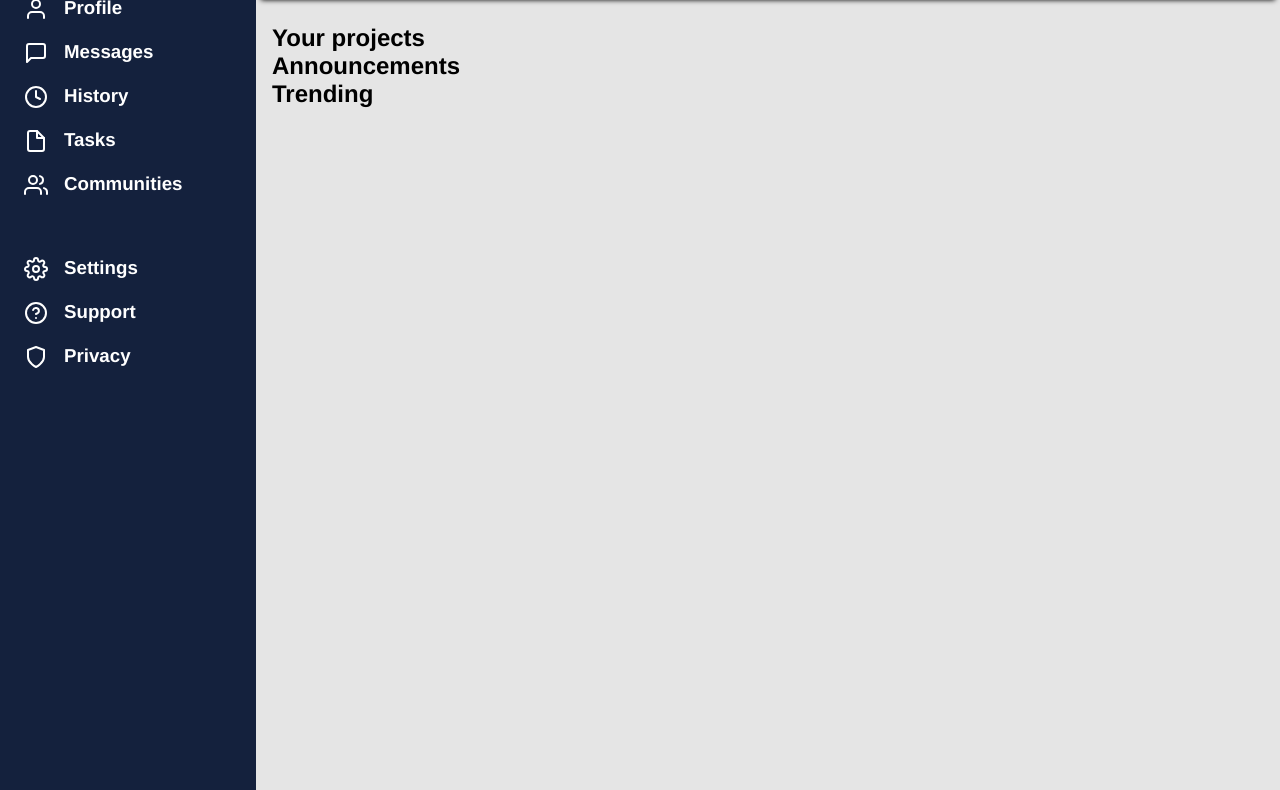
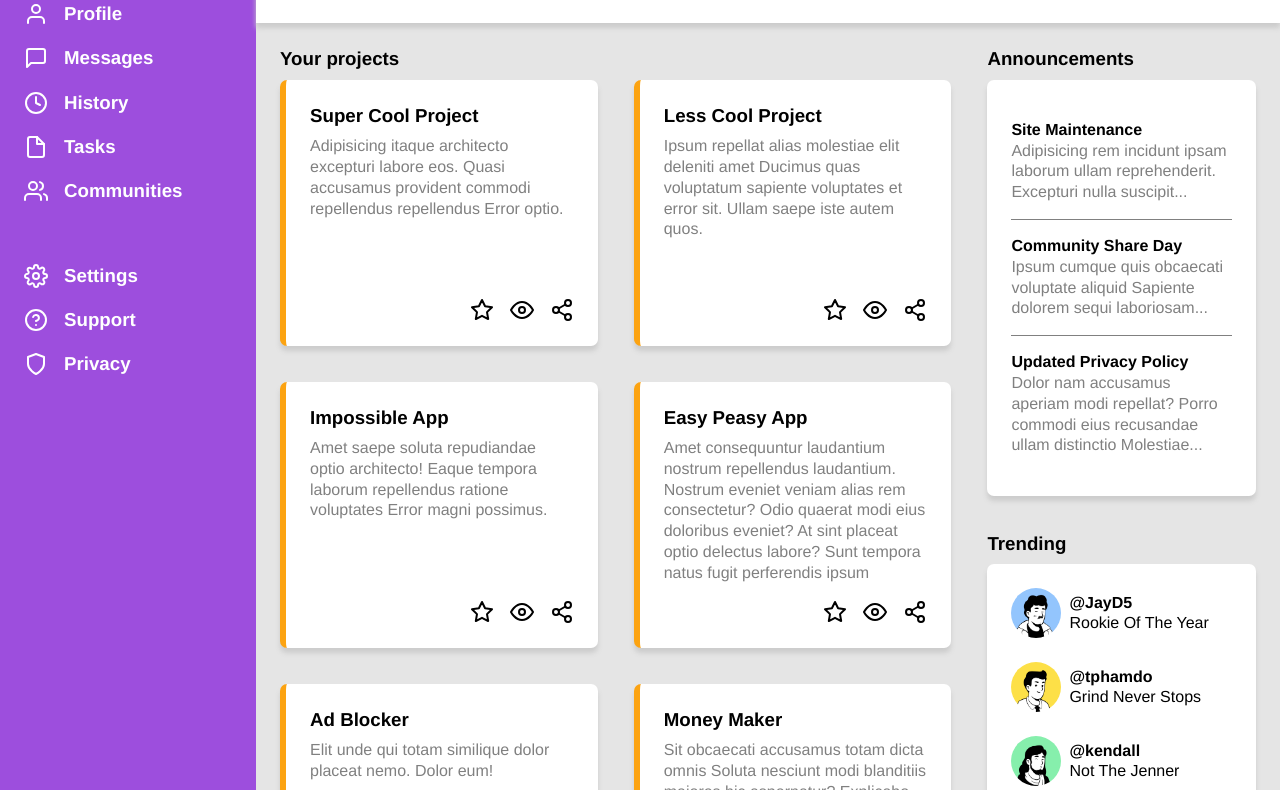
Before and after one commit to tphamdo/admin-dashboard, a plain HTML site: page index.html in a window 1280 px wide. Shown: the part 168-958 px from the top of the page. Drawn offline with Linux system fonts and the light colour scheme.

Commit message:
Add project section, annoucements section, and trending section

```diff
--- a/index.html
+++ b/index.html
@@ -4,6 +4,7 @@
     <meta charset="UTF-8">
     <title>Admin Dashboard</title>
     <link rel="stylesheet" href="styles.css">
+    <script src="script.js" defer></script>
   </head>
   <body>
     <div class="sidebar">
@@ -54,40 +55,46 @@
     </div>
     <div class="header">
       <div class="top">
-        <div class="search">
+        <!-- <div class="search"> -->
   <svg xmlns="http://www.w3.org/2000/svg" width="24" height="24" viewBox="0 0 24 24" fill="none" stroke="currentColor" stroke-width="2" stroke-linecap="round" stroke-linejoin="round" class="feather feather-search"><circle cx="11" cy="11" r="8"></circle><line x1="21" y1="21" x2="16.65" y2="16.65"></line></svg>
           <input type="text">
-        </div>
-        <div class="profile">
+        <!-- </div> -->
+        <!-- <div class="profile"> -->
           <svg xmlns="http://www.w3.org/2000/svg" width="24" height="24" viewBox="0 0 24 24" fill="none" stroke="currentColor" stroke-width="2" stroke-linecap="round" stroke-linejoin="round" class="feather feather-bell"><path d="M18 8A6 6 0 0 0 6 8c0 7-3 9-3 9h18s-3-2-3-9"></path><path d="M13.73 21a2 2 0 0 1-3.46 0"></path></svg>
           <img class="avatar" src="images/avatar-1.png" alt="Profile pic">
-          <h3 class="profile-name">Morgan Oakley</h3>
-        </div>
+          <h3 class="profile-name">Trueman Phamdo</h3>
+        <!-- </div> -->
       </div>
       <div class="bottom">
         <div class="hello">
           <img class="avatar" src="images/avatar-1.png" alt="Profile pic">
           <div>
             <p class="hi">Hi there,</p>
-            <h2 class="username">Morgan Oakley (@morgan)</h2>
+            <h2 class="username">Trueman Phamdo (@tphamdo)</h2>
           </div>
         </div>
         <ul class="buttons">
-          <li><button>New</button></li>
-          <li><button>Upload</button></li>
-          <li><button>Share</button></li>
+          <li><button onclick="alert('this button does not work yet :)');">New</button></li>
+          <li><button onclick="alert('this button does not work yet :)');">Upload</button></li>
+          <li><button onclick="alert('this button does not work yet :)');">Share</button></li>
         </ul>
       </div>
     </div>
     <div class="main">
-      <div class="info-section projects">
-        <h2>Your projects</h2>
+      <div class="projects-section info-section">
+        <h2 class="section-name">Your projects</h2>
+        <div class="projects">
+        </div>
       </div>
-      <div class="info-section announcements">
-        <h2>Announcements</h2>
+      <div class="announcements-section info-section">
+        <h2 class="section-name">Announcements</h2>
+        <div class="announcements">
+        </div>
       </div>
-      <div class="info-section trending">
-        <h2>Trending</h2>
+      <div class="trending-section info-section">
+        <h2 class="section-name">Trending</h2>
+        <div class="trending-users">
+        </div>
       </div>
     </div>
   </body>
--- /dev/null
+++ b/script.js
@@ -0,0 +1,167 @@
+/* Add project cards to html */
+
+const projectsContainer = document.querySelector(".projects");
+const starSvg = `<svg xmlns="http://www.w3.org/2000/svg" width="24" height="24" viewBox="0 0 24 24" fill="none" stroke="currentColor" stroke-width="2" stroke-linecap="round" stroke-linejoin="round" class="feather feather-star"><polygon points="12 2 15.09 8.26 22 9.27 17 14.14 18.18 21.02 12 17.77 5.82 21.02 7 14.14 2 9.27 8.91 8.26 12 2"></polygon></svg>`
+const eyeSvg = `<svg xmlns="http://www.w3.org/2000/svg" width="24" height="24" viewBox="0 0 24 24" fill="none" stroke="currentColor" stroke-width="2" stroke-linecap="round" stroke-linejoin="round" class="feather feather-eye"><path d="M1 12s4-8 11-8 11 8 11 8-4 8-11 8-11-8-11-8z"></path><circle cx="12" cy="12" r="3"></circle></svg>`
+const shareSvg = `<svg xmlns="http://www.w3.org/2000/svg" width="24" height="24" viewBox="0 0 24 24" fill="none" stroke="currentColor" stroke-width="2" stroke-linecap="round" stroke-linejoin="round" class="feather feather-share-2"><circle cx="18" cy="5" r="3"></circle><circle cx="6" cy="12" r="3"></circle><circle cx="18" cy="19" r="3"></circle><line x1="8.59" y1="13.51" x2="15.42" y2="17.49"></line><line x1="15.41" y1="6.51" x2="8.59" y2="10.49"></line></svg>`
+
+
+const projects = [
+    {
+        name: "Super Cool Project",
+        description: "Adipisicing itaque architecto excepturi labore eos. Quasi accusamus provident commodi repellendus repellendus Error optio.",
+    },
+    {
+        name: "Less Cool Project",
+        description: "Ipsum repellat alias molestiae elit deleniti amet Ducimus quas voluptatum sapiente voluptates et error sit. Ullam saepe iste autem quos.",
+    },
+    {
+        name: "Impossible App",
+        description: "Amet saepe soluta repudiandae optio architecto! Eaque tempora laborum repellendus ratione voluptates Error magni possimus.",
+    },
+    {
+        name: "Easy Peasy App",
+        description: "Amet consequuntur laudantium nostrum repellendus laudantium. Nostrum eveniet veniam alias rem consectetur? Odio quaerat modi eius doloribus eveniet? At sint placeat optio delectus labore? Sunt tempora natus fugit perferendis ipsum",
+    },
+    {
+        name: "Ad Blocker",
+
+        description: "Elit unde qui totam similique dolor placeat nemo. Dolor eum!",
+    },
+    {
+        name: "Money Maker",
+        description: "Sit obcaecati accusamus totam dicta omnis Soluta nesciunt modi blanditiis maiores hic aspernatur? Explicabo nesciunt reprehenderit odit veniam velit. Saepe saepe vel placeat illum provident?",
+    },
+];
+
+
+projects.forEach(project => {
+    let projectCard = createProjectCard(project);
+    projectsContainer.appendChild(projectCard);
+});
+
+function createProjectCard(project) {
+    let card = document.createElement('div');
+    let name = document.createElement('h3');
+    let description = document.createElement('p');
+    card.classList.add("card");
+
+    name.textContent = project.name
+    name.classList.add("name");
+
+    description.textContent = project.description;
+    description.classList.add("description");
+
+    card.appendChild(name);
+    card.appendChild(description);
+
+    addIcons(card);
+
+    return card;
+}
+
+function addIcons(card) {
+    let icons = document.createElement('div');
+    icons.classList.add("icons")
+    icons.innerHTML = starSvg + eyeSvg + shareSvg;
+   card.appendChild(icons);
+}
+
+
+/* Add announcement cards to html */
+
+const announcementsContainer = document.querySelector(".announcements");
+const announcements = [
+    {
+        title: "Site Maintenance",
+        description: "Adipisicing rem incidunt ipsam laborum ullam reprehenderit. Excepturi nulla suscipit..."
+    },
+    {
+        title: "Community Share Day",
+        description: "Ipsum cumque quis obcaecati voluptate aliquid Sapiente dolorem sequi laboriosam..."
+    },
+    {
+        title: "Updated Privacy Policy",
+        description: "Dolor nam accusamus aperiam modi repellat? Porro commodi eius recusandae ullam distinctio Molestiae..."
+    },
+]
+
+announcements.forEach((announcement) => {
+    let card = createAnnouncementCard(announcement);
+    announcementsContainer.appendChild(card);
+});
+
+function createAnnouncementCard(announcement) {
+    let card = document.createElement('div');
+    card.classList.add("announcement-card");
+
+    let title = document.createElement('h4');
+    title.classList.add("title");
+    title.textContent = announcement.title;
+
+    let description = document.createElement('p');
+    description.classList.add("description");
+    description.textContent = announcement.description;
+
+    card.appendChild(title);
+    card.appendChild(description);
+
+    return card;
+}
+
+/* Add trending cards to html */
+
+const trendingUsersContainer = document.querySelector(".trending-users");
+const trendingUsers = [
+    {
+        username: "@JayD5",
+        description: "Rookie Of The Year",
+        avatar: "images/avatar-2.png",
+    },
+    {
+        username: "@tphamdo",
+        description: "Grind Never Stops",
+        avatar: "images/avatar-1.png",
+    },
+    {
+        username: "@kendall",
+        description: "Not The Jenner",
+        avatar: "images/avatar-3.png",
+    },
+    {
+        username: "@kawhi",
+        description: "On The Bench",
+        avatar: "images/avatar-4.png",
+    },
+]
+
+trendingUsers.forEach((user) => {
+    let card = createUsersCard(user);
+    trendingUsersContainer.appendChild(card);
+});
+
+function createUsersCard(user) {
+    let card = document.createElement('div');
+    card.classList.add("user-card");
+
+    let avatar = document.createElement('img');
+    avatar.classList.add("avatar");
+    avatar.setAttribute("src", user.avatar);
+
+    let div = document.createElement('div');
+
+    let username = document.createElement('h4');
+    username.classList.add("username");
+    username.textContent = user.username;
+
+    let description = document.createElement('p');
+    description.classList.add("description");
+    description.textContent = user.description;
+
+    card.appendChild(avatar);
+    div.appendChild(username);
+    div.appendChild(description);
+    card.appendChild(div);
+
+    return card;
+}
--- a/styles.css
+++ b/styles.css
@@ -8,10 +8,18 @@
 
 :root { /* color theme 2 */
   --color-1: #000000;
-  --color-2: #14213D;
+  --color-2: #9D4EDD;
+  /* --color-2: #14213D; */
   --color-3: #FCA311;
   --color-4: #E5E5E5;
   --color-5: #FFFFFF;
+  --color-6: #808080;
+}
+
+*,
+*::before,
+*::after {
+    box-sizing: border-box;
 }
 
 * {
@@ -27,6 +35,7 @@ body {
   "sidebar main";
   font-family: "Helvetica", "monospace", "sans-serif", "serif";
   font-size: 16px;
+  line-height: 1.3;
 }
 
 .sidebar {
@@ -66,7 +75,7 @@ body {
   background-color: var(--color-5);
   grid-area: header;
   padding: 16px 64px;
-  box-shadow: 0 5px 5px -5px var(--color-1);
+  box-shadow: 0px 5px 5px 0px #ccc;
   position: relative;
   z-index: 1;
 
@@ -74,27 +83,30 @@ body {
     display: flex;
     /*grid-template-columns: 2fr 1fr;*/
     align-items: center;
-    justify-content: space-between;
+    justify-content: start;
     margin-bottom: 16px;
-
-    & .search {
-      /* border: 1px solid red; */
-      display: flex;
+    /* & .search { */
+    /*   /* border: 1px solid red; */
+    /*   display: flex; */
     gap: 16px;
-      align-items: center;
-      flex: 1;
+    /*   align-items: center; */
 
     & input {
-        width: 70%;
-        margin-right: 10px;
-        min-width: 0;
+      /* flex: 1; */
+      width: 50%;
+      /* margin-right: 10px; */
+      min-width: 200px;
       line-height: 2rem;
       background-color: var(--color-4);
       border-radius: 9999px;
       border: none;
       padding: 0 10px;
     }
+
+    & .feather-bell {
+      margin-left: auto;
     }
+    /* } */
 
     & .profile {
       display: flex;
@@ -106,6 +118,7 @@ body {
 
     & svg {
       color: var(--color-1);
+      flex: none;
     }
   }
 
@@ -120,13 +133,14 @@ body {
       align-items: center;
       color: var(--color-1);
 
-      .avatar {
+      & .avatar {
         height: 70px;
         width: 70px;
       }
+    }
 
     & .buttons {
-        border: 1px solid red;
+      /* border: 1px solid red; */
       list-style-type: none;
       padding: 0;
       display: grid;
@@ -134,16 +148,19 @@ body {
       align-items: center;
       gap: 32px;
 
-        button {
+      & button {
         border: none;
         background-color: var(--color-2);
         border-radius: 9999px;
-          /* font-size: 1.2rem; */
+        font-size: 0.9rem;
         font-weight: bold;
         width: 100%;
         padding: 8px 16px;
         color: var(--color-5);
       }
+
+      & button:hover {
+        background-color: var(--color-3);
       }
     }
   }
@@ -152,7 +169,106 @@ body {
 .main {
   background-color: var(--color-4);
   grid-area: main;
-  padding: 24px 24px 0 16px;
+  padding: 24px 24px 0 24px;
+  display: grid;
+  grid-template-columns: 5fr 2fr;
+  grid-template-rows: 1fr 1fr;
+  grid-template-areas:
+  "projects announcements"
+  "projects trending";
+  grid-gap: 36px;
+
+  & .info-section .section-name {
+    font-size: 1.17rem;
+    margin-bottom: 8px;
+  }
+
+  & .projects-section {
+    grid-area: projects;
+
+    & .projects {
+      display: grid;
+      grid-template-columns: repeat(auto-fit, minmax(275px, 1fr));
+      grid-auto-rows: 1fr;
+      gap: 36px;
+
+      & .card {
+        border-left: 6px solid var(--color-3);
+        border-radius: 7px;
+        padding: 24px;
+        background-color: var(--color-5);
+        display: flex;
+        flex-direction: column;
+        gap: 8px;
+        box-shadow: 0px 5px 5px 0px #ccc;
+
+        & .name {
+          /* margin-bottom: 4px; */
+          color: var(--color-1);
+        }
+
+        & .description {
+          color: var(--color-6);
+          max-width: 60ch;
+          margin-bottom: auto;
+        }
+
+        & .icons {
+          margin-top: 8px;
+          align-self: flex-end;
+          display: grid;
+          grid-template-columns: repeat(3, 1fr);
+          gap: 16px;
+        }
+      }
+    }
+  }
+
+  & .announcements-section {
+    grid-area: announcements;
+
+    & .announcements {
+      background-color: var(--color-5);
+      display: flex;
+      /* grid-template-rows: repeat(3, 1fr); */
+      flex-direction: column;
+      padding: 24px;
+      border-radius: 7px;
+      box-shadow: 0px 5px 5px 0px #ccc;
+
+      & .announcement-card {
+        padding: 16px 0;
+
+        & .description {
+          color: var(--color-6);
+          font-size: 1rem;
+        }
+      }
+
+      & .announcement-card:not(:last-child) {
+        border-bottom: 1px solid var(--color-6);
+      }
+    }
+  }
+
+  & .trending-section {
+    grid-area: trending;
+
+    & .trending-users {
+      background-color: var(--color-5);
+      border-radius: 7px;
+      padding: 24px;
+      display: grid;
+      grid-gap: 24px;
+      box-shadow: 0px 5px 5px 0px #ccc;
+
+      & .user-card {
+        display: flex;
+        align-items: center;
+        gap: 8px;
+      }
+    }
+  }
 }
 
 .avatar {
```
Lines whose indentation alone changed are shown as unchanged.
